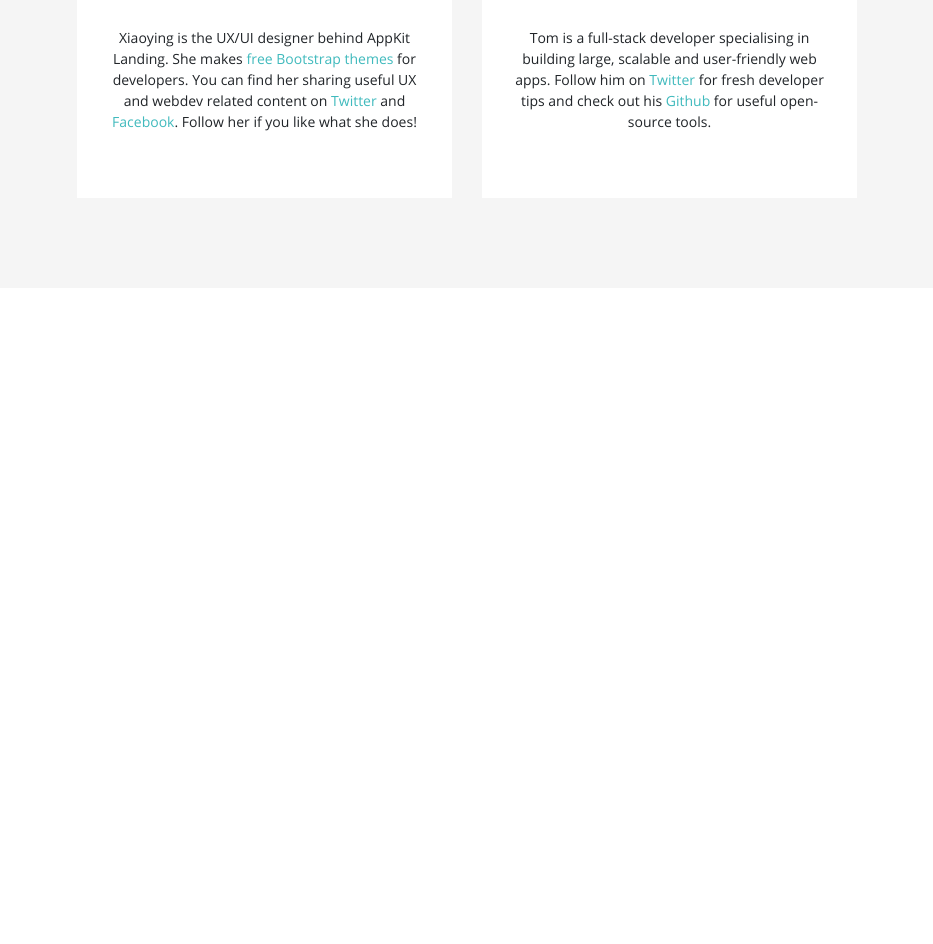
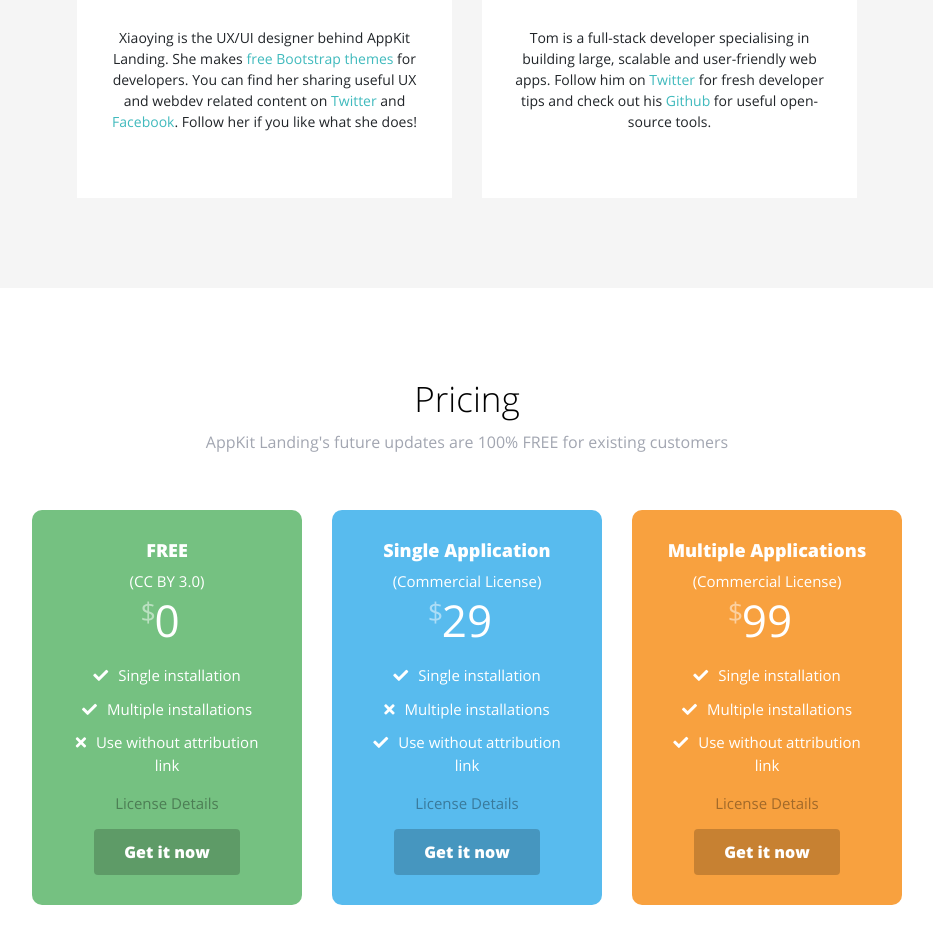
Before and after one commit to ayurmakh/appkit, a website: page app/index.html in a window 1280 px wide. Shown: the part 4025-4969 px from the top of the page, without its empty margins (173-1106 px from the left). Before the commit the page ends 4313 px from the top, so only its background shows below. Drawn offline with nearby package versions, Linux system fonts and the light colour scheme.

Commit message:
section pricing ready

```diff
--- a/app/index.html
+++ b/app/index.html
@@ -235,6 +235,48 @@
 			</div>
 		</div>
 	</section>
+	<section class="section_pricing">
+		<h1>Pricing</h1>
+		<p class="section_pricing_descr">AppKit Landing's future updates are 100% FREE for existing customers</p>
+		<div class="pricing_elements">
+			<div class="pricing_element free">
+				<h2>FREE</h2>
+				(CC BY 3.0)
+				<p class="license_price"><span>$</span>0</p>
+				<div class="license_descr">
+		 			<p><i class="fas fa-check"></i>Single installation</p>
+		 			<p><i class="fas fa-check"></i>Multiple installations</p>
+		 			<p><i class="fas fa-times"></i>Use without attribution link</p>
+	 			</div>
+				<a href="#" class="license_details">License Details</a>
+				<button class="button-license">Get it now</button>
+			</div>
+			<div class="pricing_element single">
+				<h2>Single Application</h2>
+				(Commercial License)
+				<p class="license_price"><span>$</span>29</p>
+				<div class="license_descr">
+		 			<p><i class="fas fa-check"></i>Single installation</p>
+		 			<p><i class="fas fa-times"></i>Multiple installations</p>
+		 			<p><i class="fas fa-check"></i>Use without attribution link</p>
+	 			</div>
+				<a href="#" class="license_details">License Details</a>
+				<button class="button-license">Get it now</button>
+			</div>
+			<div class="pricing_element multiple">
+				<h2>Multiple Applications</h2>
+				(Commercial License)
+				<p class="license_price"><span>$</span>99</p>
+				<div class="license_descr">
+		 			<p><i class="fas fa-check"></i>Single installation</p>
+		 			<p><i class="fas fa-check"></i>Multiple installations</p>
+		 			<p><i class="fas fa-check"></i>Use without attribution link</p>
+	 			</div>
+				<a href="#" class="license_details">License Details</a>
+				<button class="button-license">Get it now</button>
+			</div>
+		</div>
+	</section>
 
 	<script src="https://code.jquery.com/jquery-3.3.1.slim.min.js" integrity="sha384-q8i/X+965DzO0rT7abK41JStQIAqVgRVzpbzo5smXKp4YfRvH+8abtTE1Pi6jizo" crossorigin="anonymous"></script>
 	<script src="https://cdnjs.cloudflare.com/ajax/libs/popper.js/1.14.7/umd/popper.min.js" integrity="sha384-UO2eT0CpHqdSJQ6hJty5KVphtPhzWj9WO1clHTMGa3JDZwrnQq4sF86dIHNDz0W1" crossorigin="anonymous"></script>
--- a/app/sass/style.sass
+++ b/app/sass/style.sass
@@ -418,4 +418,88 @@
 	height: 32px
 	border-radius: 16px
 
+.section_pricing
+	padding-top: 90px
+	padding-bottom: 90px
+	display: flex
+	flex-direction: column
+	align-items: center
+
+	h1
+		font-size: 35px
+		font-weight: 300
+		color: #000
+		margin-bottom: 10px
+
+.section_pricing_descr
+	color: #a2a6b1
+	font-size: 16px
+
+.pricing_elements
+	margin-top: 40px
+	width: 870px
+	display: flex
+	justify-content: space-between
+	color: #fff
+
+.pricing_element
+	width: 270px
+	border-radius: 10px
+	display: flex
+	flex-direction: column
+	align-items: center
+	text-align: center
+	padding: 30px
+
+	h2
+		font-size: 18px
+		font-weight: 900
+
+	p
+		margin-top: -5px
+
+.license_details
+	color: rgba(0, 0, 0, 0.35)
+
+	.fas
+		margin-right: 5px
+
+.license_price
+	font-size: 44px
+	position: relative
+
+	span
+		color: rgba(255, 255, 255, .5)
+		font-size: 27px
+		position: absolute
+		top: 5px
+		left: -14px
+
+.license_descr
+	width: 100%
+
+.free
+	background-color: #75c181
+
+.single
+	background-color: #58bbee
+
+.multiple
+	background-color: #f8a13f
+
+.button-license
+	background-color: rgba(0, 0, 0, 0.2)
+	border: none
+	color: #fff
+	margin-top: 14px
+	padding: 11px 30px
+	border-radius: 4px
+	font-weight: 800
+	font-size: 16px
+	transition: background-color 0.5s ease
+	&:hover
+		background-color: rgba(0, 0, 0, 0.5)
+
+
+
 @import "media"
```
Also changed, not shown: app/css/style.css.
